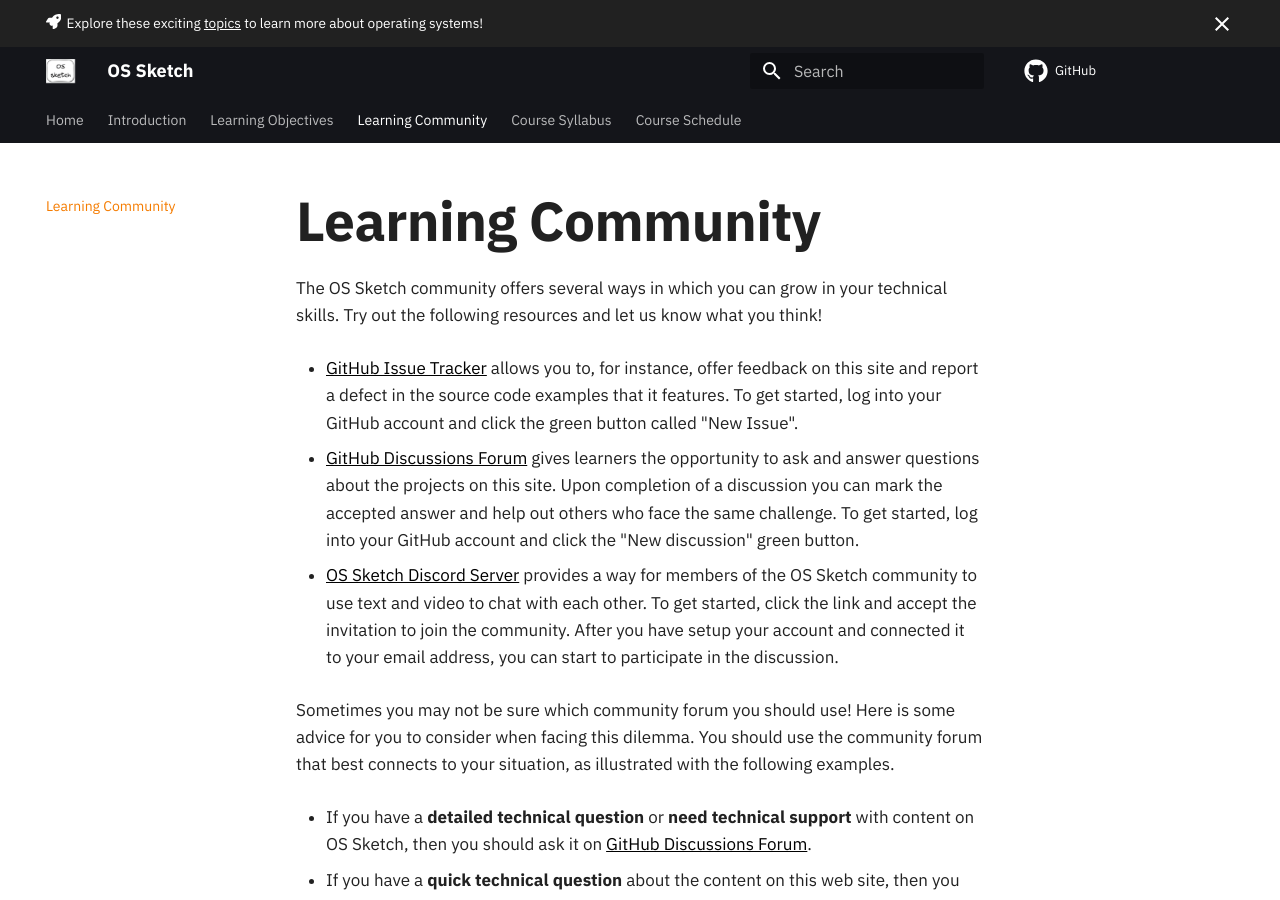
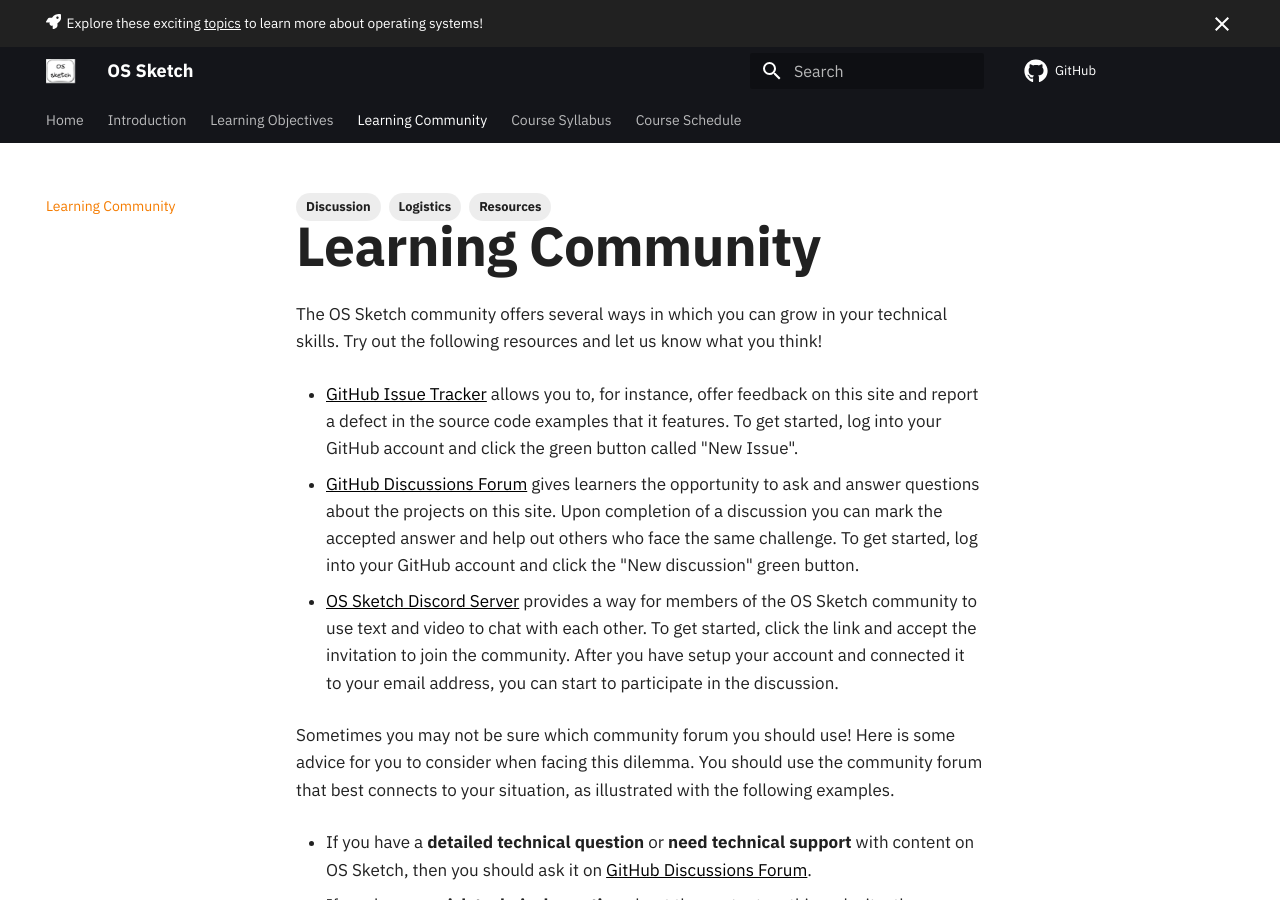
Before and after one commit to OS-Sketch/www.os-sketch.com, an MkDocs documentation site: the page built from docs/operating-systems/learning-community.md, in a window 1280 px wide and 900 px high. Built offline with MkDocs 1.6.1 and Material for MkDocs 9.7.7, drawn with Linux system fonts in a browser that asks for light colours; comment, search, counter and statistics services are not loaded.

Commit message:
feat: Add three tags to the metadata in the learning-community.

```diff
--- a/docs/operating-systems/learning-community.md
+++ b/docs/operating-systems/learning-community.md
@@ -1,3 +1,10 @@
+---
+tags:
+  - Discussion
+  - Logistics
+  - Resources
+---
+
 # Learning Community
 
 The OS Sketch community offers several ways in which you can grow in your
```
